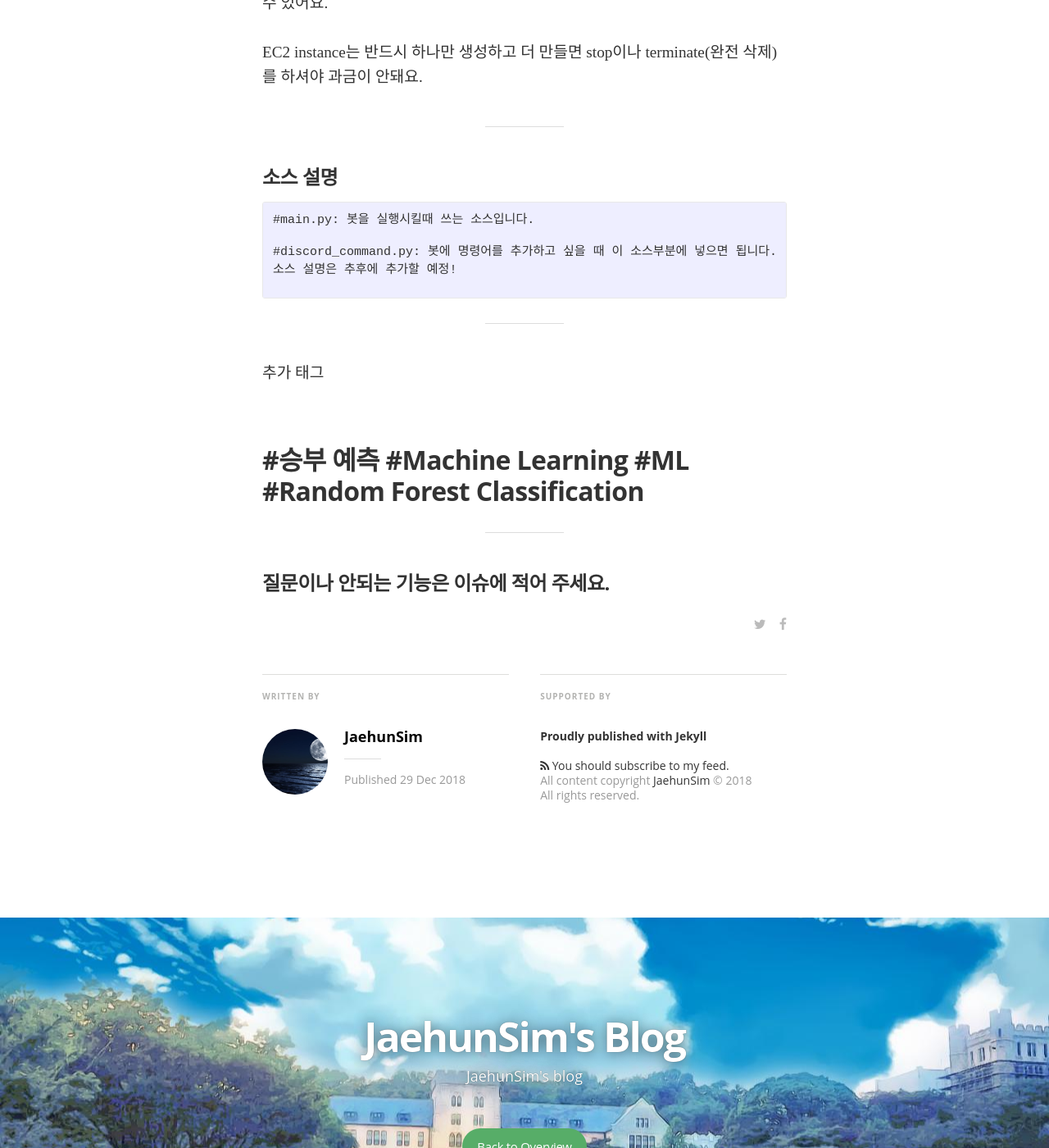
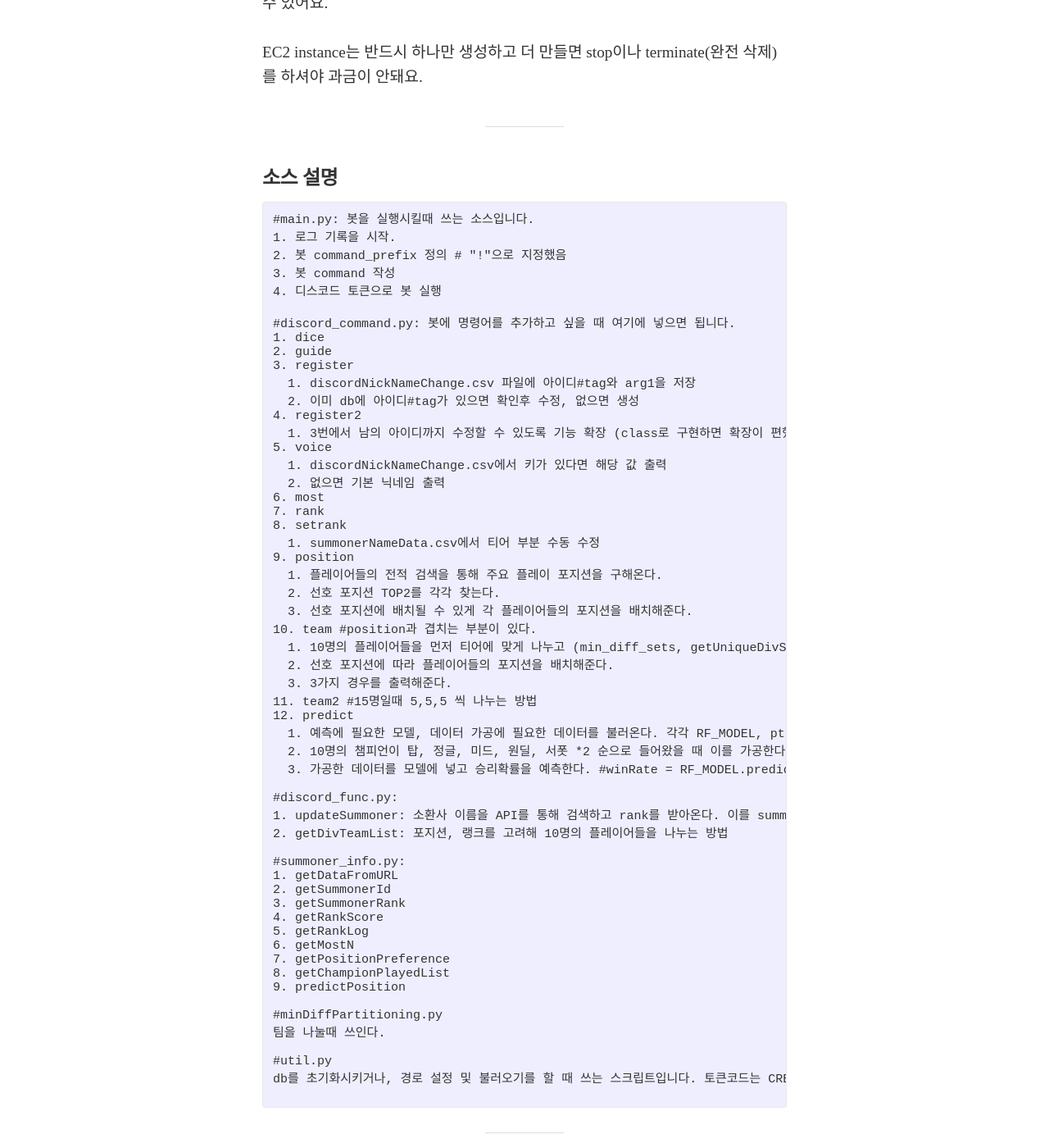
Before and after one commit to JaehunSim/JaehunSim.github.io, a Jekyll site: the page built from _posts/2018-12-29-riot-discord-chatbot_desc.md, in a window 1280 px wide and 1400 px high, scrolled down 10259 px. Shown: the whole window at 82% size. Built offline with Jekyll 4.4.1, drawn with Linux system fonts in a browser that asks for light colours; nearby versions of some CDN libraries; some web fonts are replaced; comment, search, counter and statistics services are not loaded.

Commit message:
Update 2018-12-29-riot-discord-chatbot_desc.md

````diff
--- a/_posts/2018-12-29-riot-discord-chatbot_desc.md
+++ b/_posts/2018-12-29-riot-discord-chatbot_desc.md
@@ -187,9 +187,60 @@ EC2 instance는 반드시 하나만 생성하고 더 만들면 stop이나 termin
 
 ```
 #main.py: 봇을 실행시킬때 쓰는 소스입니다.
+1. 로그 기록을 시작.
+2. 봇 command_prefix 정의 # "!"으로 지정했음
+3. 봇 command 작성
+4. 디스코드 토큰으로 봇 실행
 
-#discord_command.py: 봇에 명령어를 추가하고 싶을 때 이 소스부분에 넣으면 됩니다.
-소스 설명은 추후에 추가할 예정!
+#discord_command.py: 봇에 명령어를 추가하고 싶을 때 여기에 넣으면 됩니다.
+1. dice
+2. guide
+3. register
+  1. discordNickNameChange.csv 파일에 아이디#tag와 arg1을 저장
+  2. 이미 db에 아이디#tag가 있으면 확인후 수정, 없으면 생성
+4. register2
+  1. 3번에서 남의 아이디까지 수정할 수 있도록 기능 확장 (class로 구현하면 확장이 편했을 것 같다.)
+5. voice
+  1. discordNickNameChange.csv에서 키가 있다면 해당 값 출력
+  2. 없으면 기본 닉네임 출력
+6. most
+7. rank
+8. setrank
+  1. summonerNameData.csv에서 티어 부분 수동 수정
+9. position
+  1. 플레이어들의 전적 검색을 통해 주요 플레이 포지션을 구해온다.
+  2. 선호 포지션 TOP2를 각각 찾는다.
+  3. 선호 포지션에 배치될 수 있게 각 플레이어들의 포지션을 배치해준다.
+10. team #position과 겹치는 부분이 있다.
+  1. 10명의 플레이어들을 먼저 티어에 맞게 나누고 (min_diff_sets, getUniqueDivSets)
+  2. 선호 포지션에 따라 플레이어들의 포지션을 배치해준다.
+  3. 3가지 경우를 출력해준다.
+11. team2 #15명일때 5,5,5 씩 나누는 방법
+12. predict
+  1. 예측에 필요한 모델, 데이터 가공에 필요한 데이터를 불러온다. 각각 RF_MODEL, ptpDFList다.
+  2. 10명의 챔피언이 탑, 정글, 미드, 원딜, 서폿 *2 순으로 들어왔을 때 이를 가공한다.
+  3. 가공한 데이터를 모델에 넣고 승리확률을 예측한다. #winRate = RF_MODEL.predict_proba(data4)[:,1]
+
+#discord_func.py:
+1. updateSummoner: 소환사 이름을 API를 통해 검색하고 rank를 받아온다. 이를 summonerNameData에 저장한다.
+2. getDivTeamList: 포지션, 랭크를 고려해 10명의 플레이어들을 나누는 방법
+
+#summoner_info.py:
+1. getDataFromURL
+2. getSummonerId
+3. getSummonerRank
+4. getRankScore
+5. getRankLog
+6. getMostN
+7. getPositionPreference
+8. getChampionPlayedList
+9. predictPosition
+
+#minDiffPartitioning.py
+팀을 나눌때 쓰인다.
+
+#util.py
+db를 초기화시키거나, 경로 설정 및 불러오기를 할 때 쓰는 스크립트입니다. 토큰코드는 CREDENTIAL.py 에 저장해서 불러와야 합니다.
 
 ```
 
````
